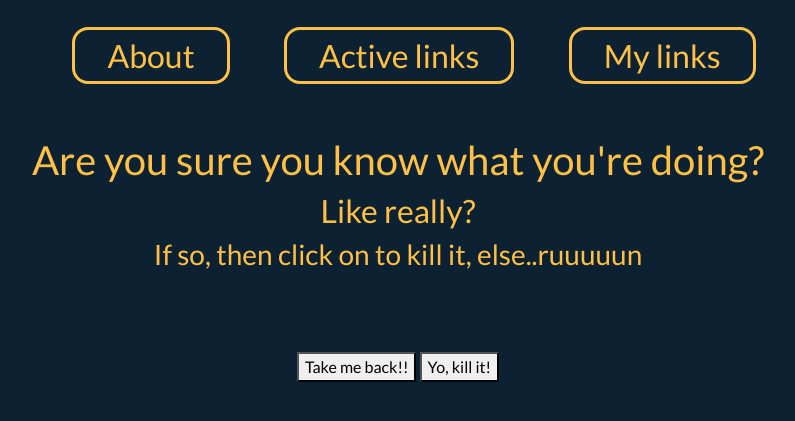
After one commit to Applifting/link-shortener, a Python web app: template link_shortener/templates/delete_link.html in a window 1280 px wide. The commit adds this page. Shown: the top 421 px of the page, without its empty margins (242-1037 px from the left). Run offline with Jinja, Linux system fonts and the light colour scheme; the template is opened without the code that fills it, so the values that code supplies are empty; some libraries are stand-ins or nearby versions.

Commit message:
delete confirmation

```diff
--- a/link_shortener/templates/all_links.html
+++ b/link_shortener/templates/all_links.html
@@ -30,7 +30,7 @@
             </a>
           </td>
           <td>
-            <a href="/delete/{{ row.id }}">
+            <a href="/delete/confirm/{{ row.id }}">
               <img src="delete.png" height="20" width="20" alt="Not found">
             </a>
           </td>
--- /dev/null
+++ b/link_shortener/templates/delete_link.html
@@ -0,0 +1,13 @@
+{% extends 'base.html' %}
+
+{% block content %}
+    <br>
+    <h1>Are you sure you know what you're doing?</h1>
+        <h2>Like really?</h2>
+    <h3>If so, then click on to kill it, else..ruuuuun</h3>
+    <br>
+    <br>
+    <br>
+    <a href="javascript:history.back()"><button>Take me back!!</button></a>
+    <a href="/delete/proceed/{{ payload }}"><button>Yo, kill it!</button></a>
+{% endblock %}
```
Also changed, not shown: link_shortener/view_routes.py (+10 -1 lines).
